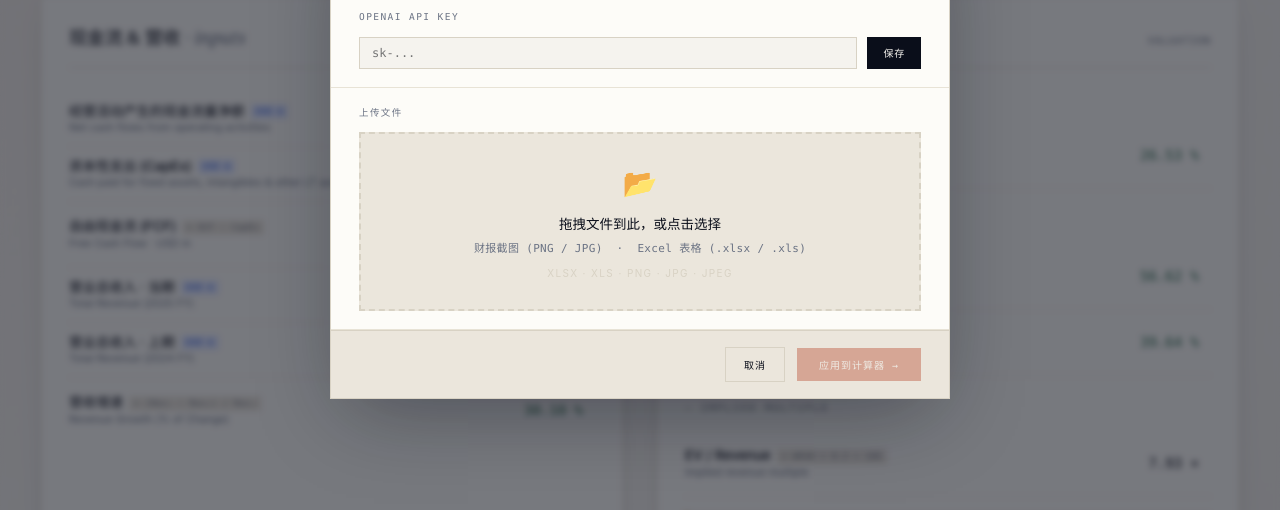
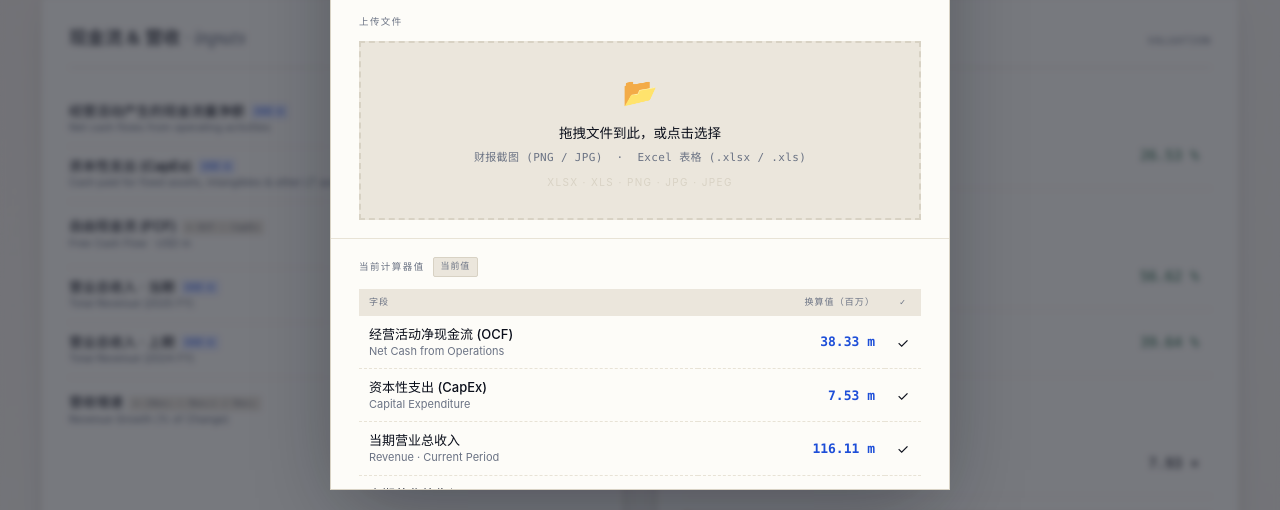
Before and after one commit to Weidy607/foxit-ev-calculator, a plain HTML site: page Foxit_EV_WR40_Calculator_V2.html in a window 1280 px wide. Both pictures are taken after a click on the button "⊕ 导入财报". Shown: the part 250-760 px from the top of the page. Drawn offline with Linux system fonts and the light colour scheme.

Commit message:
Add files via upload

```diff
--- a/Foxit_EV_WR40_Calculator_V2.html
+++ b/Foxit_EV_WR40_Calculator_V2.html
@@ -1831,7 +1831,7 @@
 
       <!-- Results -->
       <div class="import-section" id="importResults" style="display:none;">
-        <div class="isec-label">识别结果 <span id="importCurrBadge"></span></div>
+        <div class="isec-label" id="importResultsLabel">当前计算器值 <span id="importCurrBadge"></span></div>
         <table class="extract-table">
           <thead>
             <tr>
@@ -2356,12 +2356,49 @@
   const STORAGE_KEY = 'foxit_oai_key';
 
   // Open / close
-  $('importBtn').addEventListener('click', () => $('importModal').classList.add('open'));
+  $('importBtn').addEventListener('click', () => {
+    _importData = null;
+    $('importApply').disabled = true;
+    setImportStatus('none');
+    showCurrentValues();          // 打开时先显示当前计算器值作为基准
+    $('importModal').classList.add('open');
+  });
   $('importModalClose').addEventListener('click', () => $('importModal').classList.remove('open'));
   $('importCancelBtn').addEventListener('click', () => $('importModal').classList.remove('open'));
   $('importModal').addEventListener('click', e => {
     if (e.target.id === 'importModal') $('importModal').classList.remove('open');
   });
+
+  // 显示当前计算器值（弹窗默认状态）
+  function showCurrentValues() {
+    const activeTab = document.querySelector('.tab.active').dataset.tab;
+    const isCN = activeTab === 'cn';
+    const data = {
+      currency: isCN ? 'CNY' : 'USD',
+      unit_mult: 1,
+      ocf:      isCN ? num('c-ocf')   : num('i-ocf'),
+      capex:    isCN ? num('c-capex') : num('i-capex'),
+      rev_cur:  isCN ? num('c-rev1')  : num('i-rev1'),
+      rev_prev: isCN ? num('c-rev0')  : num('i-rev0'),
+      fx:       isCN ? num('c-fx')    : null,
+      notes: null
+    };
+    renderImportResults(data);
+    // 覆盖 badge & 标题为"当前值"提示
+    const badge = $('importCurrBadge');
+    badge.textContent = '当前值';
+    badge.style.cssText = 'font-family:"Cascadia Code",Consolas,monospace;font-size:9px;letter-spacing:0.1em;' +
+      'padding:2px 7px;border-radius:2px;background:var(--paper-warm);color:var(--muted);border:1px solid var(--rule);';
+    $('importResultsLabel').firstChild.textContent = '当前计算器值  ';
+    // 显示操作提示
+    const hint = $('importAiNotes');
+    hint.textContent = '↑ 上传财报截图或 Excel，AI 将自动识别并替换以上数值';
+    hint.style.cssText = 'display:block;margin-top:10px;padding:9px 12px;background:var(--paper-warm);' +
+      'border-left:3px solid var(--ink-soft);font-size:11px;color:var(--muted);' +
+      'font-family:"Cascadia Code",Consolas,monospace;line-height:1.5;';
+    $('importResults').style.display = '';
+    $('importApply').disabled = true;  // 当前值不需要"应用"
+  }
 
   // Restore saved API key
   const keyEl = $('importApiKey');
@@ -2426,6 +2463,7 @@
         : await parseImageWithAI(file, apiKey);
       _importData = data;
       renderImportResults(data);
+      $('importResultsLabel').firstChild.textContent = 'AI 识别结果  ';
       setImportStatus('success', '识别完成 ✓');
       $('importResults').style.display = '';
       $('importApply').disabled = false;
```
